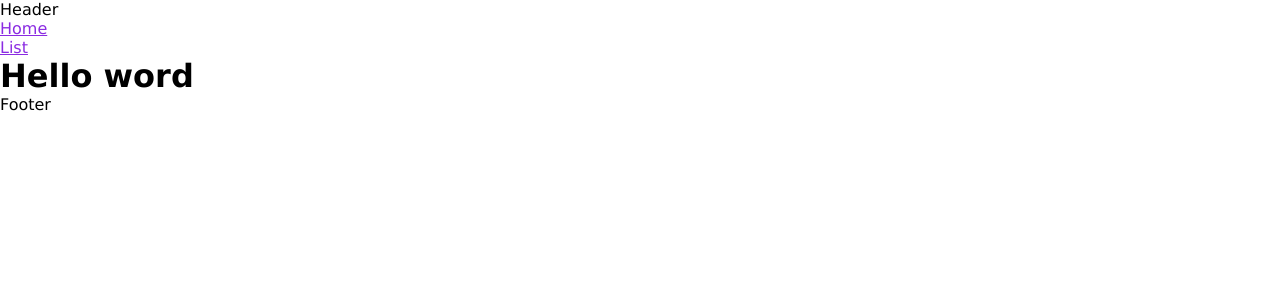
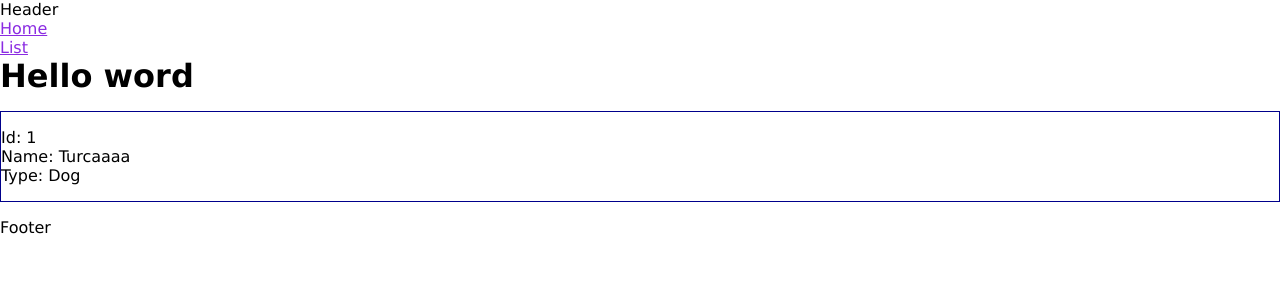
Before and after one commit to GabrielReguera/Curso-Angular, an Angular app: page /list/1 in a window 1280 px wide. Before the commit this address led to /. Shown: the top 300 px of the page. Built offline with nearby package versions, Linux system fonts and the light colour scheme; data requests are answered from the project's data file.

Commit message:
Dynamic routes

```diff
--- a/src/app/Animal.ts
+++ b/src/app/Animal.ts
@@ -1,4 +1,5 @@
 export interface Animal {
+  id: number;
   name: string;
   type: string;
   age: number;
--- a/src/app/app-routing.module.ts
+++ b/src/app/app-routing.module.ts
@@ -1,11 +1,13 @@
 import { NgModule } from '@angular/core';
 import { RouterModule, Routes } from '@angular/router';
 import { FirstComponentComponent } from './components/first-component/first-component.component';
+import { ItemDetailComponent } from './components/item-detail/item-detail.component';
 import { ListRenderComponent } from './components/list-render/list-render.component';
 
 const routes: Routes = [
   { path: '', component: FirstComponentComponent },
   { path: 'list', component: ListRenderComponent },
+  { path: 'list/:id', component: ItemDetailComponent },
 ];
 
 @NgModule({
--- a/src/app/app.module.ts
+++ b/src/app/app.module.ts
@@ -15,6 +15,7 @@
 import { ListRenderComponent } from './components/list-render/list-render.component';
 import { PipesComponent } from './components/pipes/pipes.component';
 import { TwoWayBindingComponent } from './components/two-way-binding/two-way-binding.component';
+import { ItemDetailComponent } from './components/item-detail/item-detail.component';
 
 @NgModule({
   declarations: [
@@ -29,6 +30,7 @@
     ListRenderComponent,
     PipesComponent,
     TwoWayBindingComponent,
+    ItemDetailComponent,
   ],
   imports: [BrowserModule, AppRoutingModule, FormsModule, HttpClientModule],
   providers: [],
--- /dev/null
+++ b/src/app/components/item-detail/item-detail.component.html
@@ -0,0 +1,5 @@
+<div *ngIf="animal" class="class">
+  <p>Id: {{ animal.id }}</p>
+  <p>Name: {{ animal.name }}</p>
+  <p>Type: {{ animal.type }}</p>
+</div>
--- /dev/null
+++ b/src/app/components/item-detail/item-detail.component.ts
@@ -0,0 +1,24 @@
+import { Component, OnInit } from '@angular/core';
+import { Animal } from 'src/app/Animal';
+import { ActivatedRoute } from '@angular/router';
+import { ListService } from 'src/app/service/list.service';
+
+@Component({
+  selector: 'app-item-detail',
+  templateUrl: './item-detail.component.html',
+  styleUrls: ['./item-detail.component.css'],
+})
+export class ItemDetailComponent implements OnInit {
+  animal?: Animal;
+
+  constructor(private listService: ListService, private route: ActivatedRoute) {
+    this.getAnimal();
+  }
+
+  ngOnInit(): void {}
+
+  getAnimal() {
+    const id = Number(this.route.snapshot.paramMap.get('id'));
+    this.listService.getItem(id).subscribe((animal) => (this.animal = animal));
+  }
+}
--- a/src/app/components/list-render/list-render.component.html
+++ b/src/app/components/list-render/list-render.component.html
@@ -2,7 +2,8 @@
   <h2>Animals</h2>
   <ul>
     <li *ngFor="let animal of animals">
-      Name: {{ animal.name }} - Type: {{ animal.type }}
+      Name: <a routerLink="/list/{{ animal.id }}">{{ animal.name }}</a> - Type:
+      {{ animal.type }}
       <button (click)="showAge(animal)">Show age</button>
       <button (click)="removeAnimal(animal)">Remove</button>
     </li>
--- a/src/app/service/list.service.ts
+++ b/src/app/service/list.service.ts
@@ -24,4 +24,8 @@
   getAllAnime(): Observable<Animes[]> {
     return this.http.get<Animes[]>(this.apiUrlAnime);
   }
+
+  getItem(id: number): Observable<Animal> {
+    return this.http.get<Animal>(`${this.apiUrl}/${id}`);
+  }
 }
```
Also changed, not shown: src/app/components/item-detail/item-detail.component.css (added), 1 other file (tests, documents, lock files or other folders).
